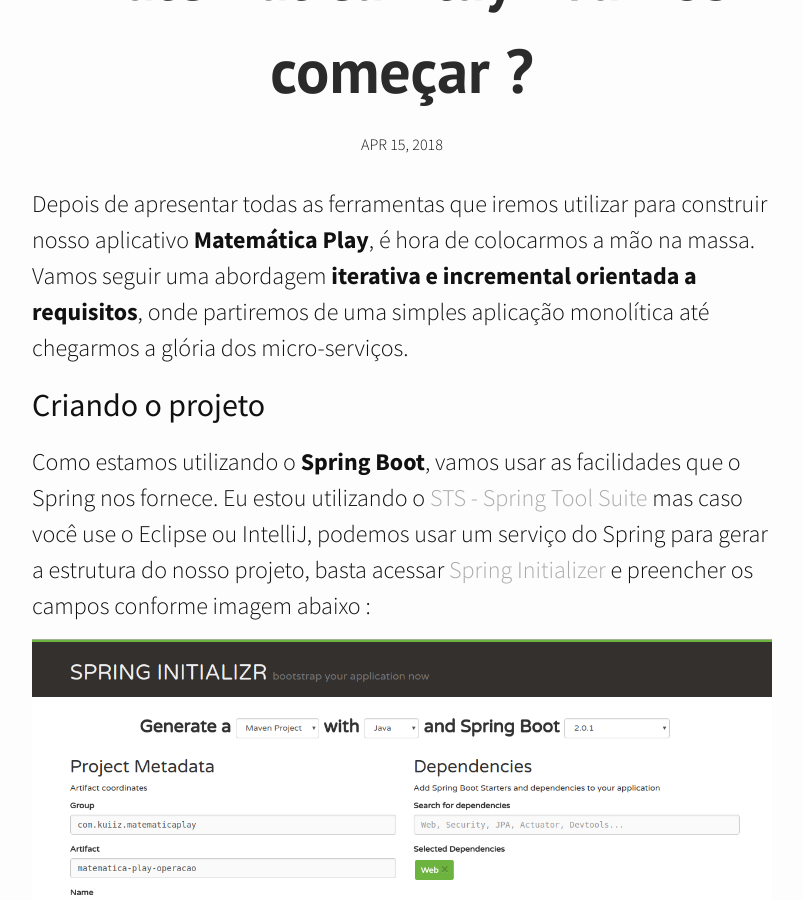
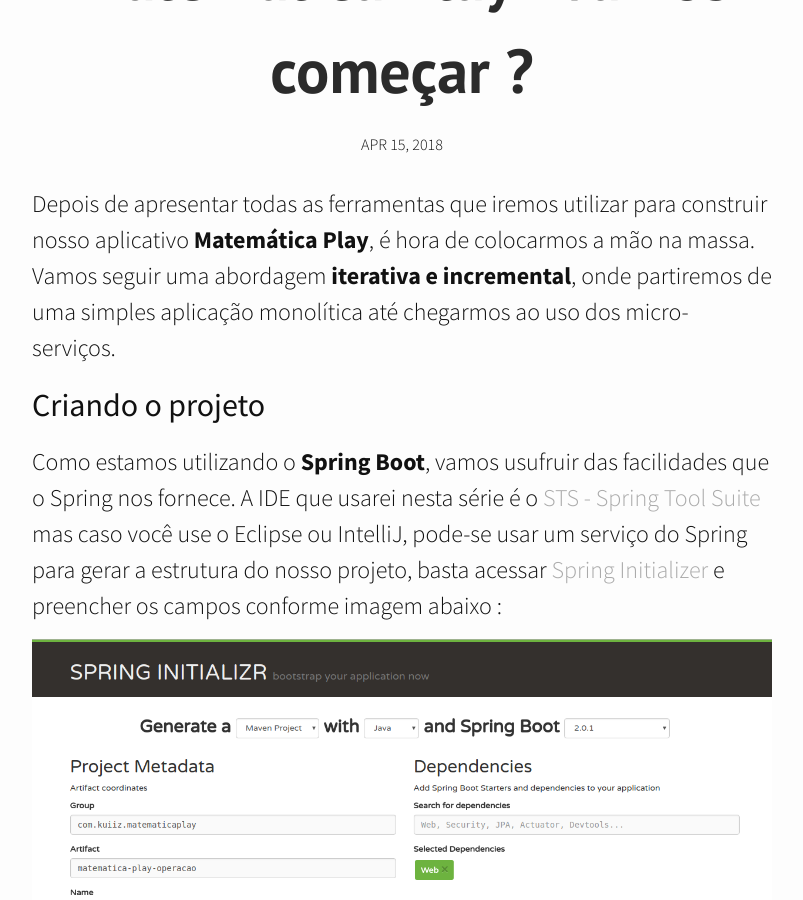
Before and after one commit to kuiiz/kuiiz.github.io, a Jekyll site: the page built from _posts/2018-04-16-serie-matematica-play-02.markdown, in a window 1280 px wide and 900 px high, scrolled down 341 px. Shown: the whole window, without its empty margins (238-1041 px from the left). Built offline with Jekyll 4.4.1, drawn with Linux system fonts in a browser that asks for light colours; nearby versions of some CDN libraries; some of the changed text lies outside the part shown.

Commit message:
Commit - matematica Play - Post 02

```diff
--- a/_posts/2018-04-16-serie-matematica-play-02.markdown
+++ b/_posts/2018-04-16-serie-matematica-play-02.markdown
@@ -6,11 +6,12 @@ categories: spring-boot
 ---
 
 Depois de apresentar todas as ferramentas que iremos utilizar para construir nosso aplicativo **Matemática Play**, é hora de colocarmos a mão na massa.
-Vamos seguir uma abordagem **iterativa e incremental orientada a requisitos**, onde partiremos de uma simples aplicação monolítica até chegarmos a glória dos micro-serviços.
+Vamos seguir uma abordagem **iterativa e incremental**, onde partiremos de uma simples aplicação monolítica até chegarmos ao uso dos micro-serviços.
+
 
 ## Criando o projeto
 
-Como estamos utilizando o **Spring Boot**, vamos usar as facilidades que o Spring nos fornece. Eu estou utilizando o [STS - Spring Tool Suite](https://spring.io/tools/sts/all) mas caso você use o Eclipse ou IntelliJ, podemos usar um serviço do Spring para gerar a estrutura do nosso projeto, basta acessar  [Spring Initializer](http://start.spring.io/) e preencher os campos conforme imagem abaixo :
+Como estamos utilizando o **Spring Boot**, vamos usufruir das facilidades que o Spring nos fornece. A IDE que usarei nesta série é o [STS - Spring Tool Suite](https://spring.io/tools/sts/all) mas caso você use o Eclipse ou IntelliJ, pode-se usar um serviço do Spring para gerar a estrutura do nosso projeto, basta acessar  [Spring Initializer](http://start.spring.io/) e preencher os campos conforme imagem abaixo :
 
 ![alt text](https://raw.githubusercontent.com/kuiiz/kuiiz.github.io/master/asserts/posts/series/matematica-play/spring-initializer.png "Spring Initializer")
 
@@ -21,6 +22,7 @@ Logo em seguida clique no botão **Generate Project** para fazer o download do p
 Após o download, descompacte o arquivo zip no seu workspace e importe o projeto em sua IDE. A estrutura do projeto importado deve se parecer como imagem abaixo :
 
 ![alt text](https://raw.githubusercontent.com/kuiiz/kuiiz.github.io/master/asserts/posts/series/matematica-play/estrutura-do-projeto.png "Estrutura do projeto")
+
 
 ## Pronto é quando está no ar !
 
```
Also changed, not shown: other parts of _posts/2018-04-16-serie-matematica-play-02.markdown (+4 -3 lines), asserts/posts/series/matematica-play/tela-inicial-configuraaoo-pronta.png.
